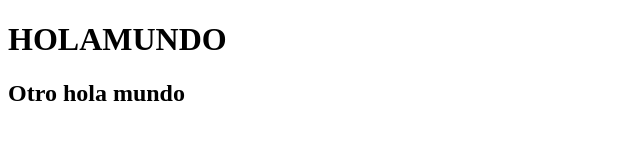
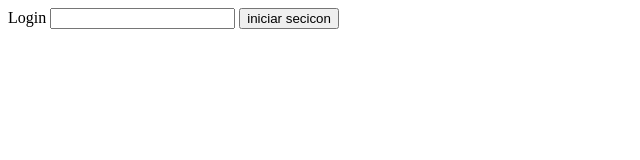
Before and after one commit to MiguelUllola/Prueba, a plain HTML site: page index.html in a window 1280 px wide. Shown: the whole page, without its empty margins (0-640 px from the left). Drawn offline with Linux system fonts and the light colour scheme.

Commit message:
agregue etiquetas login

```diff
--- a/index.html
+++ b/index.html
@@ -7,7 +7,8 @@
     <title>Document</title>
 </head>
 <body>
-    <h1>HOLAMUNDO</h1>
-    <H2>Otro hola mundo</H2>
+    <label for="">Login</label>
+    <input type="text">
+    <button>iniciar secicon</button>
 </body>
 </html>
```
